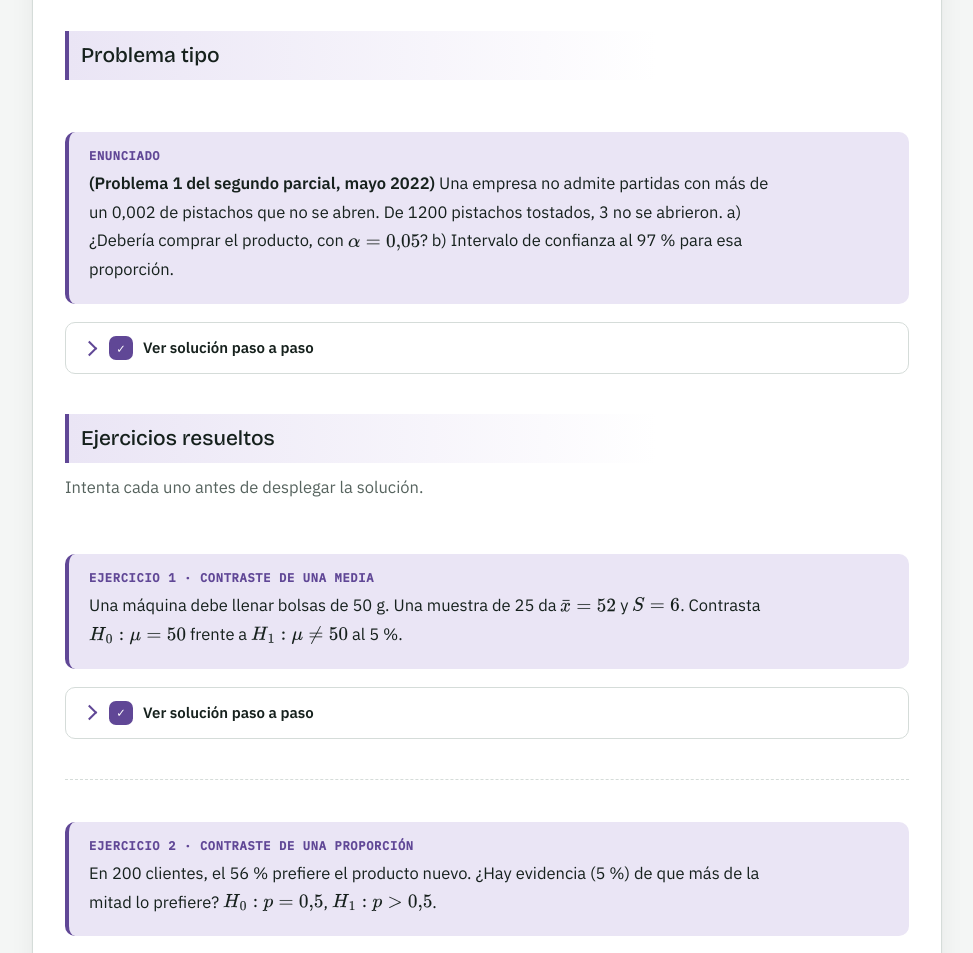
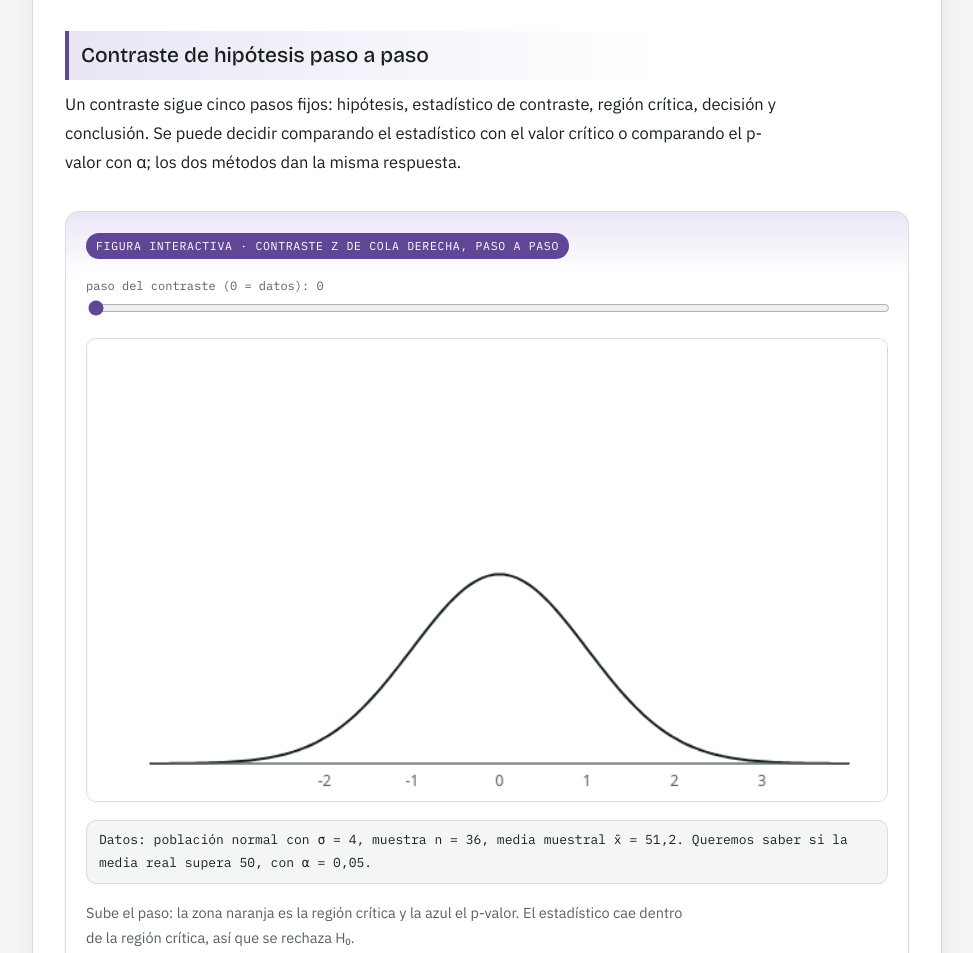
Before and after one commit to helionacon-ui/Estad-stica-aplicada, a plain HTML site: page tema-07.html in a window 1280 px wide. Shown: the part 5459-6412 px from the top of the page, without its empty margins (288-1261 px from the left). Drawn offline with nearby package versions, Linux system fonts and the light colour scheme.

Commit message:
Tema 7: contraste de hipótesis paso a paso (simulador interactivo)
Co-Authored-By: Claude Haiku 5.5 <noreply@anthropic.com>
Claude-Session: https://claude.ai/code/session_013s7DMYBpC24BhHBw2Uz9jU

```diff
--- a/sims.js
+++ b/sims.js
@@ -628,5 +628,44 @@ SIMS.tablas=el=>build(el,{w:660,h:380,
   Para un intervalo bilateral al 95 % se usa el cuantil ${d==='chi'||d==='f'?'0,975 y 0,025 (dos colas distintas)':'0,975: '+N3(d==='z'?qnorm(0.975):qt(0.975,g1))}.<br>
   <span class="hint">Esta figura sustituye a las tablas del examen: en R serían pnorm, pt, pchisq, pf y sus q correspondientes (qnorm, qt…).</span>`);}});
 
+/* ---- Contraste de hipótesis paso a paso (z, μ₀ = 50, σ = 4, n = 36, x̄ = 51,2, α = 0,05) ---- */
+SIMS.contrastePaso=el=>build(el,{w:640,h:370,
+ sliders:[{k:'paso',v:0,min:0,max:6,step:1,l:'paso del contraste (0 = datos)',u:''}],
+ draw(a){a.clear();const p=a.st.paso;
+  const K={z:'#b8730c',crit:'#c43d63',pv:'#3a63c4',ok:'#2c8a52'};
+  const x0=50,w=560,y0=340,sc=380;
+  const px=z=>x0+(z+4)*w/8;
+  const pdf=z=>Math.exp(-z*z/2)/Math.sqrt(2*Math.PI);
+  // curva normal estándar
+  a.g.strokeStyle=C.text;a.g.lineWidth=2;a.g.beginPath();
+  for(let z=-4;z<=4.001;z+=0.05){const X=px(z),Y=y0-pdf(z)*sc;z<=-4?a.g.moveTo(X,Y):a.g.lineTo(X,Y);}
+  a.g.stroke();
+  a.line(x0,y0,x0+w,y0,C.muted,1.5);
+  [-2,-1,0,1,2,3].forEach(z=>a.txt(String(z),px(z),y0+18,C.muted,12,'center'));
+  // región crítica (cola derecha, z > 1,645)
+  const shade=(z1,col)=>{a.g.fillStyle=col;a.g.globalAlpha=0.35;a.g.beginPath();a.g.moveTo(px(z1),y0);
+    for(let z=z1;z<=4.001;z+=0.05){a.g.lineTo(px(z),y0-pdf(z)*sc);}a.g.lineTo(px(4),y0);a.g.closePath();a.g.fill();a.g.globalAlpha=1;};
+  if(p>=3) shade(1.645,K.crit);
+  if(p>=5) shade(1.8,K.pv);
+  // z crítico y z del estadístico
+  if(p>=3){a.line(px(1.645),y0,px(1.645),y0-pdf(1.645)*sc-6,K.crit,1.5,[4,3]);a.txt('z₀,₀₅ = 1,645',px(1.645)+6,y0-pdf(1.645)*sc-30,K.crit,13);}
+  if(p>=2){a.line(px(1.8),y0,px(1.8),y0-pdf(1.8)*sc-6,K.z,2.5);a.txt('z = 1,80',px(1.8)+6,y0-pdf(1.8)*sc-6,K.z,14);}
+  // paneles de resultados
+  const items=[[40,1,'H₀: μ = 50 frente a H₁: μ > 50 (cola derecha)',C.text],[64,2,'z = (x̄ − μ₀)/(σ/√n) = 1,2/0,667 = 1,80',K.z],
+    [88,3,'Región crítica: rechazar H₀ si z > 1,645',K.crit],[112,4,'1,80 > 1,645 ⇒ se rechaza H₀',K.crit],
+    [136,5,'p-valor = P(Z > 1,80) ≈ 0,036 < 0,05',K.pv],[160,6,'Conclusión: hay evidencia de que μ > 50 (α = 5 %)',K.ok]];
+  items.forEach(([y,k,s,c])=>{if(p>=k)a.txt(s,x0,y,c,13,'left');});
+  const T=[
+   'Datos: población normal con σ = 4, muestra n = 36, media muestral x̄ = 51,2. Queremos saber si la media real supera 50, con α = 0,05.',
+   'Hipótesis: la nula H₀: μ = 50 (no hay cambio) frente a la alternativa H₁: μ > 50. Es un contraste unilateral de cola derecha.',
+   'Estadístico de contraste: bajo H₀, z = (x̄ − μ₀)/(σ/√n) = (51,2 − 50)/(4/6) = 1,80.',
+   'Región crítica: para α = 0,05 y cola derecha, z₀,₀₅ = 1,645. Rechazamos H₀ si el estadístico cae en la zona sombreada (z > 1,645).',
+   'Decisión: 1,80 > 1,645, así que el estadístico cae en la región crítica y se rechaza H₀.',
+   'Mismo resultado con el p-valor: p = P(Z > 1,80) ≈ 0,036, que es menor que 0,05. La zona azul es ese p-valor.',
+   'Conclusión: con un 5 % de error, hay evidencia de que la media es mayor que 50. Decir «aceptamos H₁» solo si la muestra lo justifica; el contraste rechaza o no rechaza H₀.'
+  ];
+  a.html(`<div>${T[p]}</div>`);
+ }});
+
 document.querySelectorAll('[data-sim]').forEach(el=>{const f=SIMS[el.dataset.sim];if(f)f(el);});
 })();
--- a/tema-07.html
+++ b/tema-07.html
@@ -52,6 +52,10 @@
 <h3 id="t7-metodo">Cómo se resuelve</h3>
 <ol class="steps"><li>Escribe \(H_0\) y \(H_1\): lo que se quiere probar va en \(H_1\); el signo de \(H_1\) decide si es unilateral o bilateral y hacia dónde.</li><li>Elige el estadístico según el parámetro y lo que se conoce (el mismo que en el intervalo).</li><li>Calcula el valor observado y, con la tabla, el p-valor (o el valor crítico).</li><li>Decide: p &lt; α ⇒ rechazo. Y REDACTA la conclusión en términos del problema, no sólo «se rechaza \(H_0\)».</li><li>En bondad de ajuste: calcula las \(E_i\) con la distribución teórica, agrupa si alguna es &lt; 5 y cuenta bien los grados de libertad (k−1−r).</li></ol>
 <div class="box trap"><h4>Trampas típicas</h4><ul><li>Poner la afirmación que se quiere demostrar en \(H_0\).</li><li>Usar \(\hat p\) en el denominador del contraste de proporciones (ahí va \(p_0\); \(\hat p\) sólo en el intervalo).</li><li>Olvidar duplicar la cola en un contraste bilateral al calcular el p-valor.</li><li>Olvidar restar los parámetros estimados en los grados de libertad del test ji-cuadrado.</li><li>Concluir que \(H_0\) «es verdadera» cuando no se rechaza.</li></ul></div>
+<h3 id="t7-paso">Contraste de hipótesis paso a paso</h3>
+<p>Un contraste sigue cinco pasos fijos: hipótesis, estadístico de contraste, región crítica, decisión y conclusión. Se puede decidir comparando el estadístico con el valor crítico o comparando el p-valor con α; los dos métodos dan la misma respuesta.</p>
+<figure class="fig"><p class="ft">Figura interactiva · contraste z de cola derecha, paso a paso</p><div data-sim="contrastePaso"></div><figcaption>Sube el paso: la zona naranja es la región crítica y la azul el p-valor. El estadístico cae dentro de la región crítica, así que se rechaza H₀.</figcaption></figure>
+<div class="box trap"><h4>Trampas típicas</h4><ul><li>Usar s en vez de σ cuando σ es conocida: entonces el estadístico es z, no t.</li><li>Confundir la cola: con H₁: μ &gt; 50 solo cuenta la cola derecha.</li><li>Decir que «se acepta H₁» o que «se demuestra» H₁: el contraste solo rechaza o no rechaza H₀.</li></ul></div>
 <h3 id="t7-problema">Problema tipo</h3>
 <div class="prob"><div class="enun"><p class="et">Enunciado</p><p><b>(Problema 1 del segundo parcial, mayo 2022)</b> Una empresa no admite partidas con más de un 0,002 de pistachos que no se abren. De 1200 pistachos tostados, 3 no se abrieron. a) ¿Debería comprar el producto, con \(\alpha=0{,}05\)? b) Intervalo de confianza al 97 % para esa proporción.</p></div>
 <details class="paso"><summary><span class="pn">✓</span>Ver solución paso a paso</summary><div class="inner"><p>a) \(\hat p=\dfrac{3}{1200}=0{,}0025\). Lo que preocupa a la empresa es que la proporción <b>supere</b> 0,002, así que:</p>
```
